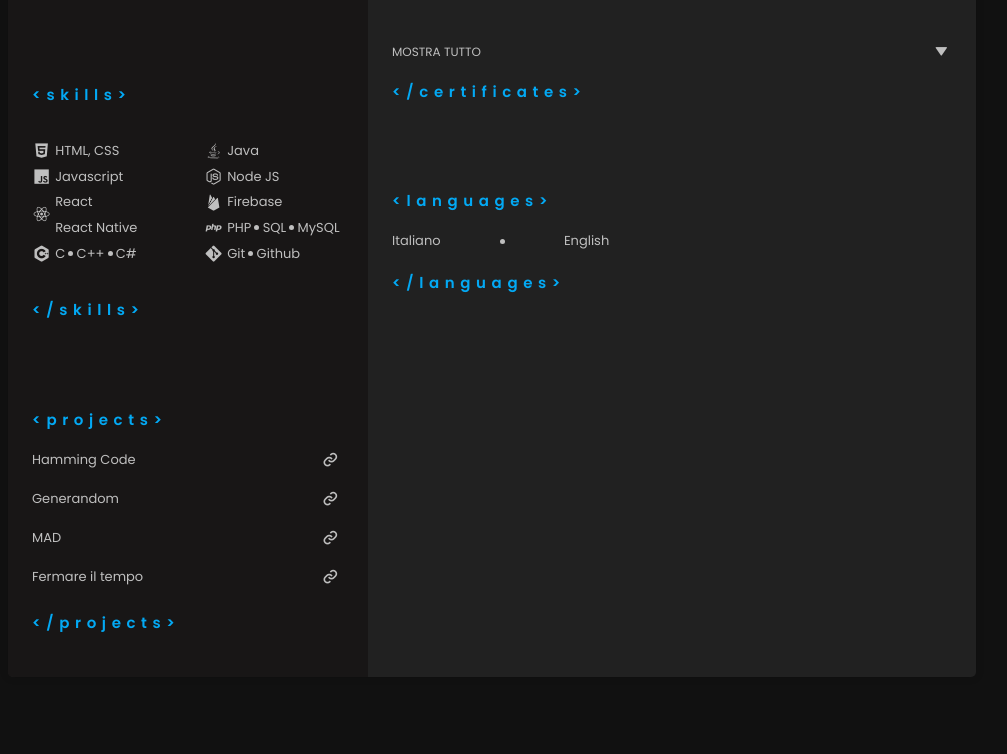
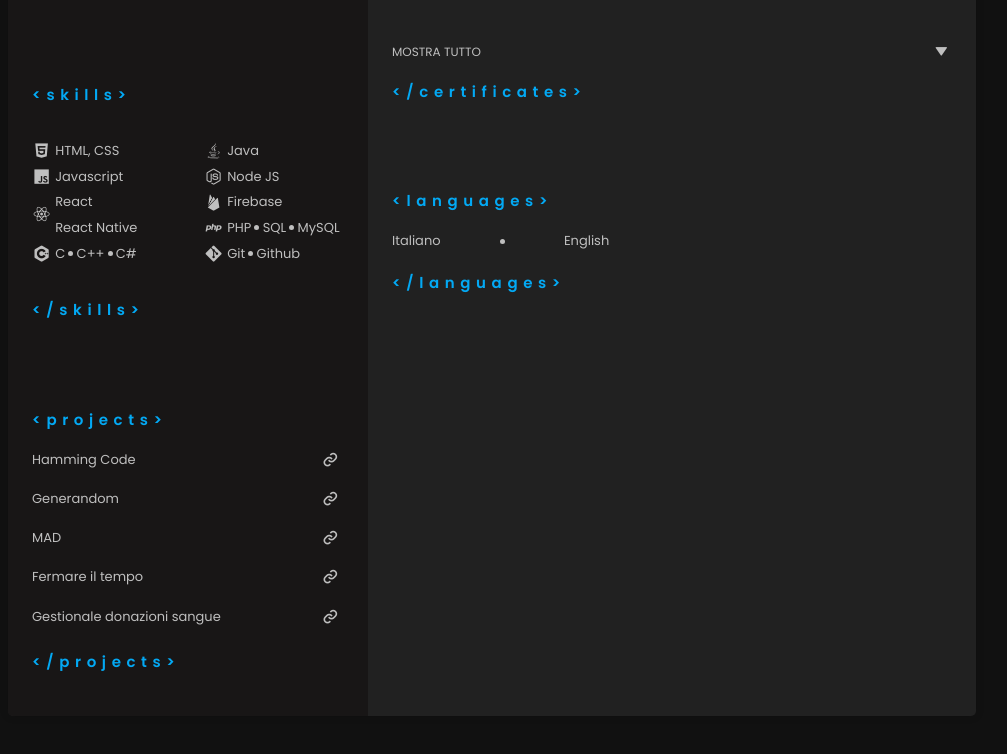
Before and after one commit to blurredheirloom/cv, a plain HTML site: page index.html in a window 1280 px wide. Shown: the part 1307-2061 px from the top of the page, without its empty margins (148-1155 px from the left). Before the commit the page ends 2032 px from the top, so only its background shows below. Drawn offline with nearby package versions, Linux system fonts and the light colour scheme; files that its build step writes are made by us from their sources.

Commit message:
added project

```diff
--- a/index.html
+++ b/index.html
@@ -271,6 +271,7 @@
                             <li class="link">Generandom<a href="https://play.google.com/store/apps/details?id=com.emme.generandom&hl=it" target="_blank"><i class='bx bx-link skills__icon'></i></a></li>
                             <li class="link">MAD<a href="https://play.google.com/store/apps/details?id=com.emme.mad&hl=it" target="_blank"><i class='bx bx-link skills__icon'></i></a></li>
                             <li class="link">Fermare il tempo<a href="http://fermareiltempo.altervista.org" target="_blank"><i class='bx bx-link skills__icon'></i></a></li>
+                            <li class="link">Gestionale donazioni sangue<a href="http://webbingmarch.altervista.org/sangue" target="_blank"><i class='bx bx-link skills__icon'></i></a></li>
                         </ul>
 
                         <label class="section-title end">Projects</label>
```
